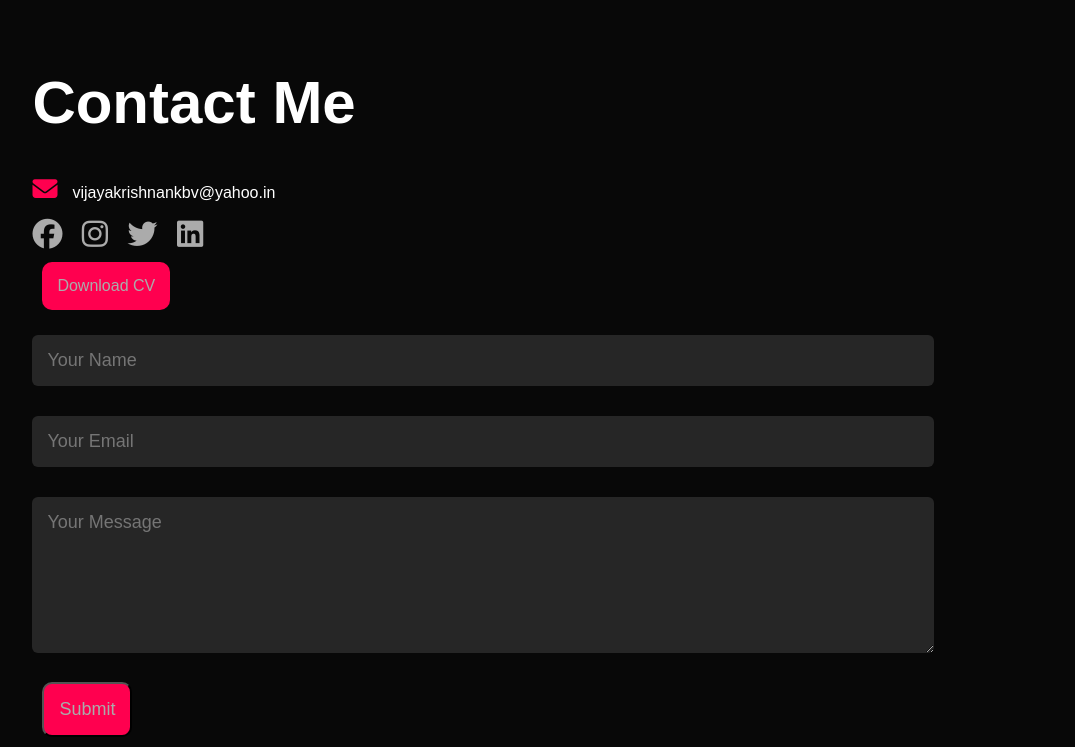
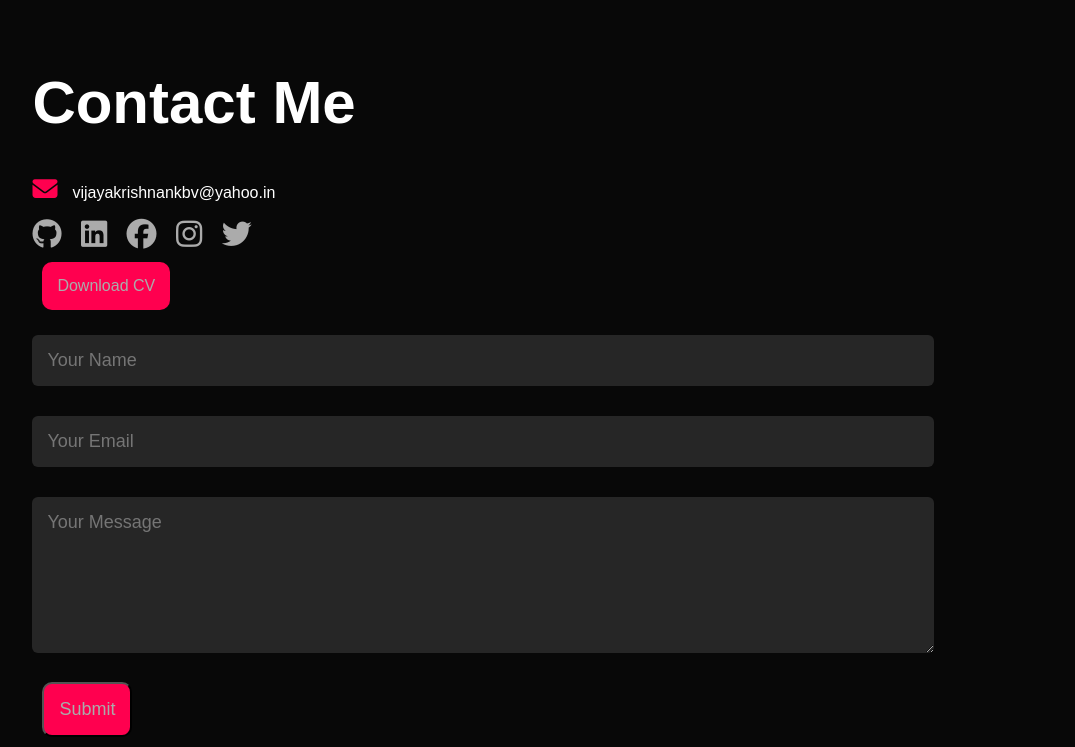
Before and after one commit to kvijayakrishnan/My--portfolio, a plain HTML site: page index.html in a window 1280 px wide. Shown: the part 2130-2877 px from the top of the page, without its empty margins (102-1177 px from the left). Drawn offline with Linux system fonts and the light colour scheme.

Commit message:
add github link

```diff
--- a/index.html
+++ b/index.html
@@ -126,10 +126,12 @@
                 <p> <i class="fa-solid fa-envelope" ></i>vijayakrishnankbv@yahoo.in</p>
                 <!-- <p><i class="fa-solid fa-phone"></i>+91 9629278809</p> -->
                 <div id="social-icons">
+                    <a target="_blank" href="https://github.com/kvijayakrishnan"><i class="fa-brands fa-github"></i></a>
+                    <a target="_blank" href="https://www.linkedin.com/in/vijay-krishnan-1a99aa228/"><i class="fa-brands fa-linkedin"></i></i></a>
                     <a target="_blank" href="https://www.facebook.com/vijay11091"><i class="fa-brands fa-facebook"></i></a>
                     <a target="_blank" href="https://www.instagram.com/vijayakrishnankbv/"><i class="fa-brands fa-instagram"></i></i></a>
                     <a target="_blank" href="https://twitter.com/vijay58626316"><i class="fa-brands fa-twitter"></i></i></a>
-                    <a target="_blank" href="https://www.linkedin.com/in/vijay-krishnan-1a99aa228/"><i class="fa-brands fa-linkedin"></i></i></a>
+
                 </div>
                 <a href="my-cv.pdf" download class="btn btn2">Download CV</a>
             </div>
```
